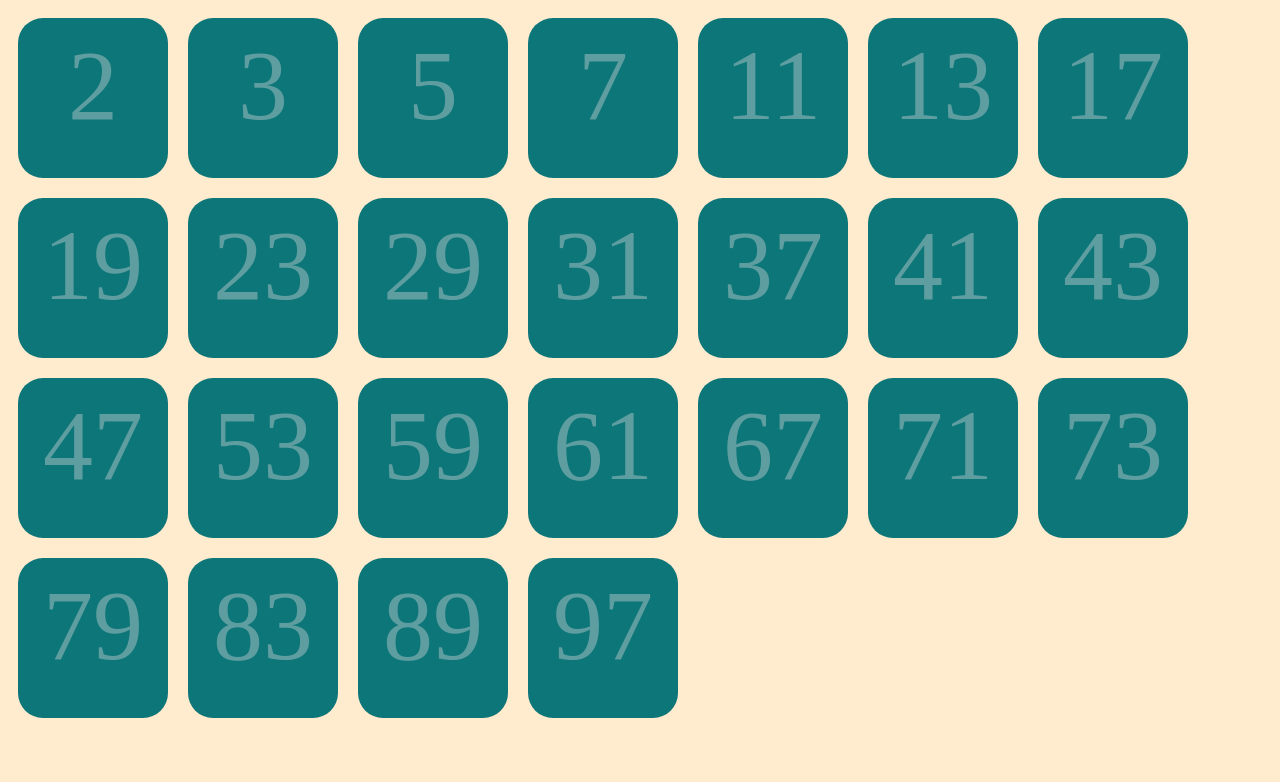
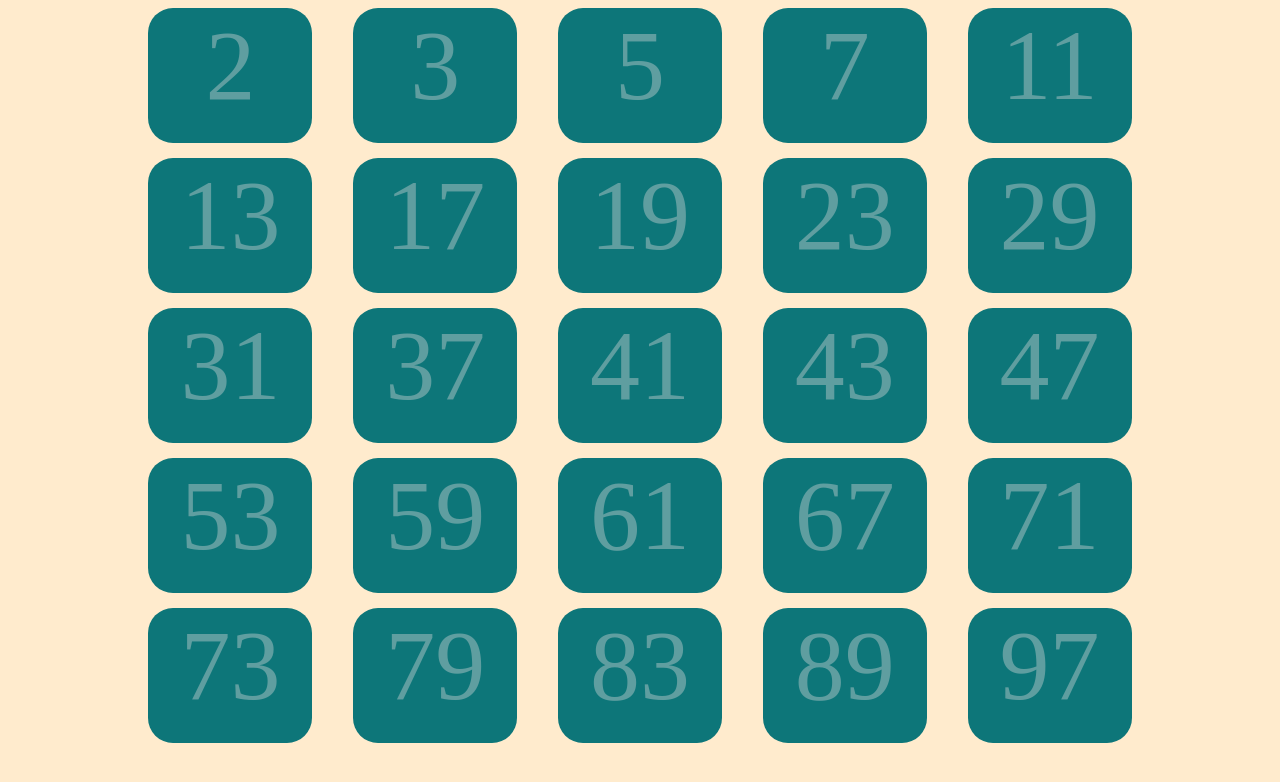
Before and after one commit to botszhuang/ispan_AIPE02_2025, a plain HTML site: page Javascript_homework1/index.html in a window 1280 px wide. Drawn offline with Linux system fonts and the light colour scheme.

Commit message:
javascript hw#1

```diff
--- a/Javascript_homework1/div.css
+++ b/Javascript_homework1/div.css
@@ -1,27 +1,35 @@
+.body{
+    text-align: center;
+    display: grid;
+}
 #mainDiv{
-    width: 100vw ;
+    width: 80vw ;
     height: 100vh ;
-    margin: 0em;
-    padding: auto;
-    /*overflow-y: auto;
-    display: flex;*/
+    margin: 0 auto; /* centers horizontally */
+
 }
 .cellDiv{
-    background-color: rgb(13, 118, 121);
+    /*background-color: yellow;*/
     display: inline-block; /* makes divs line up horizontally */
-    width: 150px ;
-    height: 150px ;
+    /*width: 200px ;
+    height: 150px ;*/
+    visibility:visible;
+    justify-content: center;     /* Center horizontally */
+    align-items: center;         /* Center vertically */
+    /* width: 200px; */
+    height: 150px;
+    visibility: visible;
+}
+.textDiv{
+    width: 80% ;
+    height: 90%;
+    color: cadetblue;
     font-size: 100px;
     text-align: center;
-    padding-top: 10px;
     border-radius: 25px;
-    /* background-image: url(paper.jpg);
-    */
-    background-position: left top;
-    background-repeat: repeat;
-    margin: 10px;
-    color: cadetblue;
-    visibility:visible;
+    margin: 0 auto ;
+    background-color: rgb(13, 118, 121);
+
 }
 .cellDiv:hover{
     opacity: 0.5;
--- a/Javascript_homework1/index.html
+++ b/Javascript_homework1/index.html
@@ -20,9 +20,29 @@
 
         let mainDiv = document.querySelector ( "div#mainDiv" ) ;
         let cellArray = [] ;
-        let batchSize = 0 ;
+        let Wpiece =  Math.floor ( mainDiv.clientWidth / 200 )  ;
+        let Hpiece = 2 ;
+        let batchSizeOld = 0 ;
+        let batchSize = Wpiece  * Hpiece ;
+        pp( "batchSzie = "+ batchSize ) ;
+        let batchSizeNew = batchSize ;
 
-        appendCells ( cellArray , prime , 0 , prime.length ,  mainDiv ) ;
+        create_and_append_Cells ( cellArray , prime , batchSizeOld , batchSizeNew , mainDiv) ;
+
+        function editCell(){
+            let cells = document.querySelectorAll ( ".cellDiv" ) ;
+            cells.forEach(element => {
+                element.style.width =  ( 100/Wpiece ) + "%" ;
+            });
+        }
+        editCell() ;
+
+        window.addEventListener( "scroll", function(){
+            batchSizeOld += batchSize ;
+            batchSizeNew = batchSizeOld + batchSize ;
+            create_and_append_Cells ( cellArray , prime , batchSizeOld , batchSizeNew , mainDiv) ;
+            editCell() ;
+        } ) ;
 
     </script>
 </body>
--- a/Javascript_homework1/tool.js
+++ b/Javascript_homework1/tool.js
@@ -23,24 +23,31 @@ function getPrime100( prime ){
         }
 }
 
-function appendCells ( cellArray , prime , start , end, mainDiv){
+function createCell ( cellArray , prime , i ){
 
-    for ( let i = start ; i < end ; i++ ) {
-        cellArray[ i ] = document.createElement ( 'div' ) ;
-        cellArray[ i ].classList.add ( "cellDiv" ) ;
-        cellArray[ i ].textContent = prime [ i ] ;
+    cellArray[ i ] = document.createElement ( 'div' ) ;
+    cellArray[ i ].classList.add ( "cellDiv" ) ;
+    //cellArray[ i ].textContent = prime [ i ] ;
+
+    let textDiv = document.createElement ('div') ;
+    textDiv.classList.add ("textDiv") ;
+    textDiv.textContent = prime[i];
+    cellArray [ i ].appendChild ( textDiv ) ;
+}
+function create_and_append_Cells ( cellArray , prime , start , end, mainDiv){
+
+    for ( let i = start ; i < end && i < prime.length ; i++ ) {
+        createCell ( cellArray , prime , i ) ;
         mainDiv.appendChild ( cellArray [ i ] ) ;
     }
-
 }
 
-function cal_batchSize( mainDiv , cellArray ){
+function cal_batchSize( mainDiv , num ){
 
         pp ( "main = " + mainDiv.clientHeight + ", " + mainDiv.clientWidth ) ;
-        pp ( "cell = " + cellArray.clientHeight + ", " + cellArray.clientWidth ) ;
 
-        wSize = Math.floor ( mainDiv.clientWidth / cellArray.clientWidth ) ;
-        hSize = Math.floor( mainDiv.clientHeight / cellArray.clientHeight ) ;
+        wSize = Math.floor ( mainDiv.clientWidth * num ) ;
+        hSize = 2 ;
         batchSize = wSize * hSize ;
         pp ( "wSize = " + wSize + ", hSize = " + hSize ) ;
 
```
